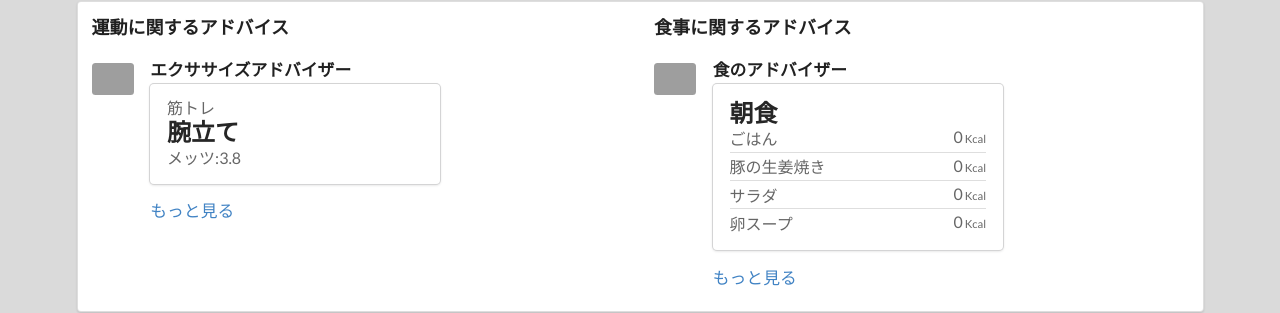
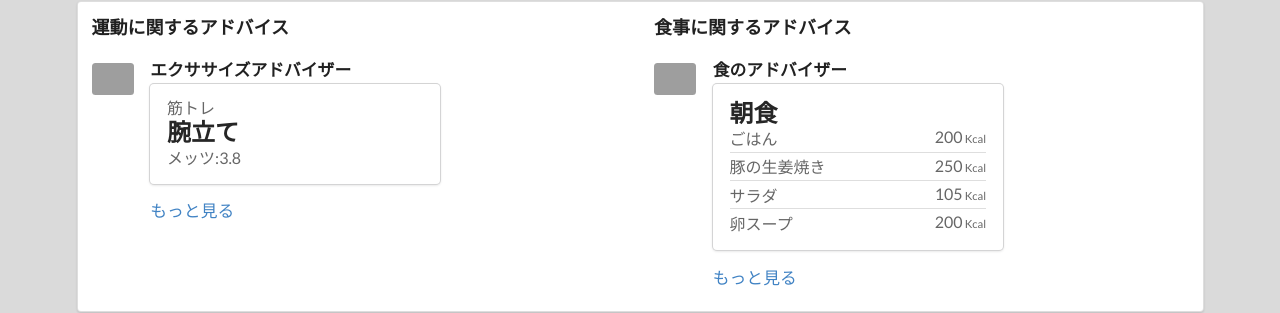
Before and after one commit to leesh0/mti-internship, a Vue app: page / in a window 1280 px wide. Shown: the part 877-1190 px from the top of the page. Built offline with nearby package versions, Linux system fonts and the light colour scheme; no server answers; sample sign-in values are in the browser's storage; grey boxes are pictures that could not be loaded.

Commit message:
カロリー修正

```diff
--- a/src/views/Home.vue
+++ b/src/views/Home.vue
@@ -111,7 +111,7 @@
                             <div class="ui middle aligned divided list">
                               <div class="item">
                                 <div class="right floated content">
-                                  0<span class="cardKcal"> Kcal</span>
+                                  200<span class="cardKcal"> Kcal</span>
                                 </div>
                                 <div class="content">
                                   ごはん
@@ -119,7 +119,7 @@
                               </div>
                               <div class="item">
                                 <div class="right floated content">
-                                  0<span class="cardKcal"> Kcal</span>
+                                  250<span class="cardKcal"> Kcal</span>
                                 </div>
                                 <div class="content">
                                   豚の生姜焼き
@@ -127,7 +127,7 @@
                               </div>
                               <div class="item">
                                 <div class="right floated content">
-                                  0<span class="cardKcal"> Kcal</span>
+                                  105<span class="cardKcal"> Kcal</span>
                                 </div>
                                 <div class="content">
                                   サラダ
@@ -135,7 +135,7 @@
                               </div>
                               <div class="item">
                                 <div class="right floated content">
-                                  0<span class="cardKcal"> Kcal</span>
+                                  200<span class="cardKcal"> Kcal</span>
                                 </div>
                                 <div class="content">
                                   卵スープ
```
